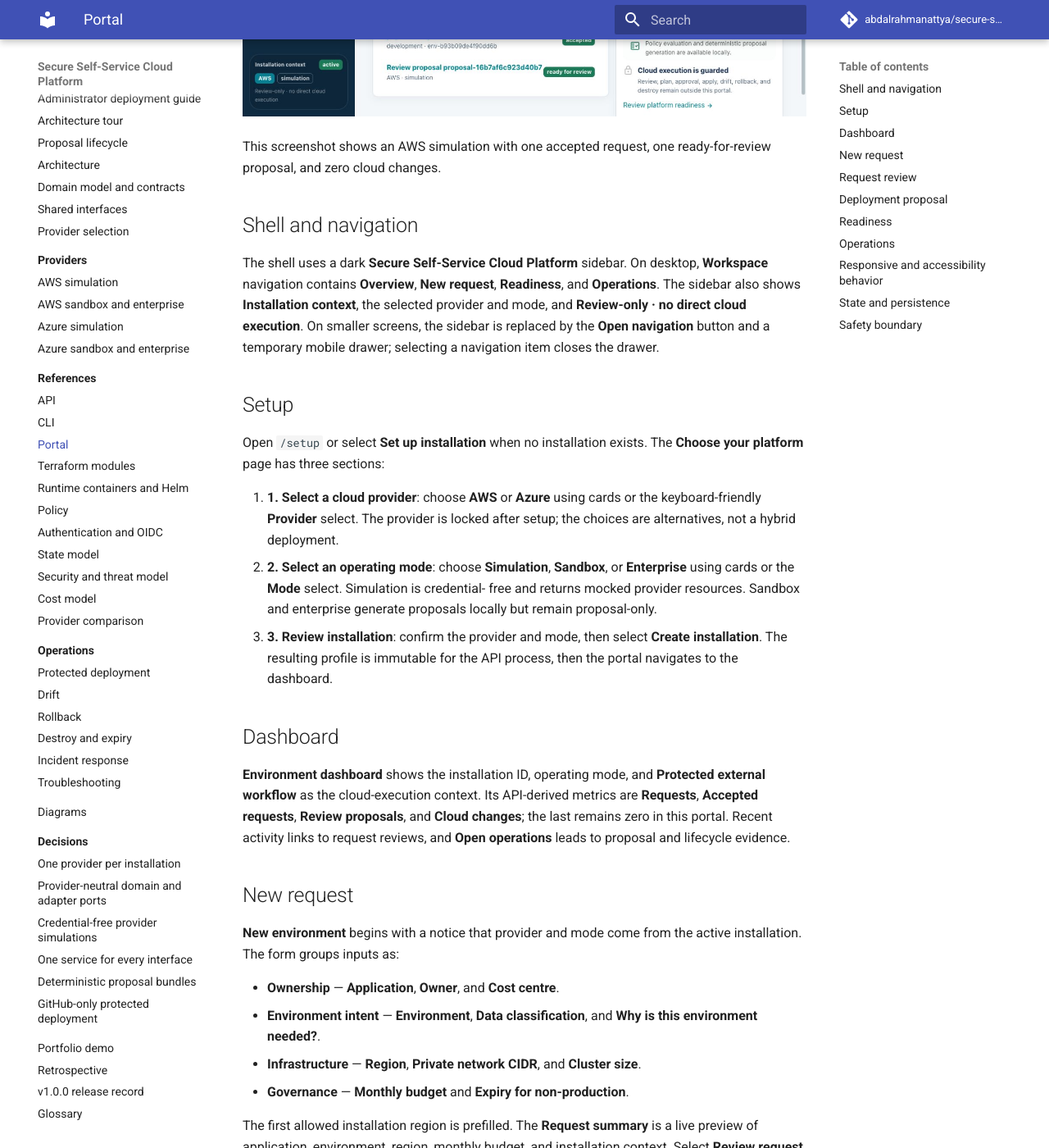
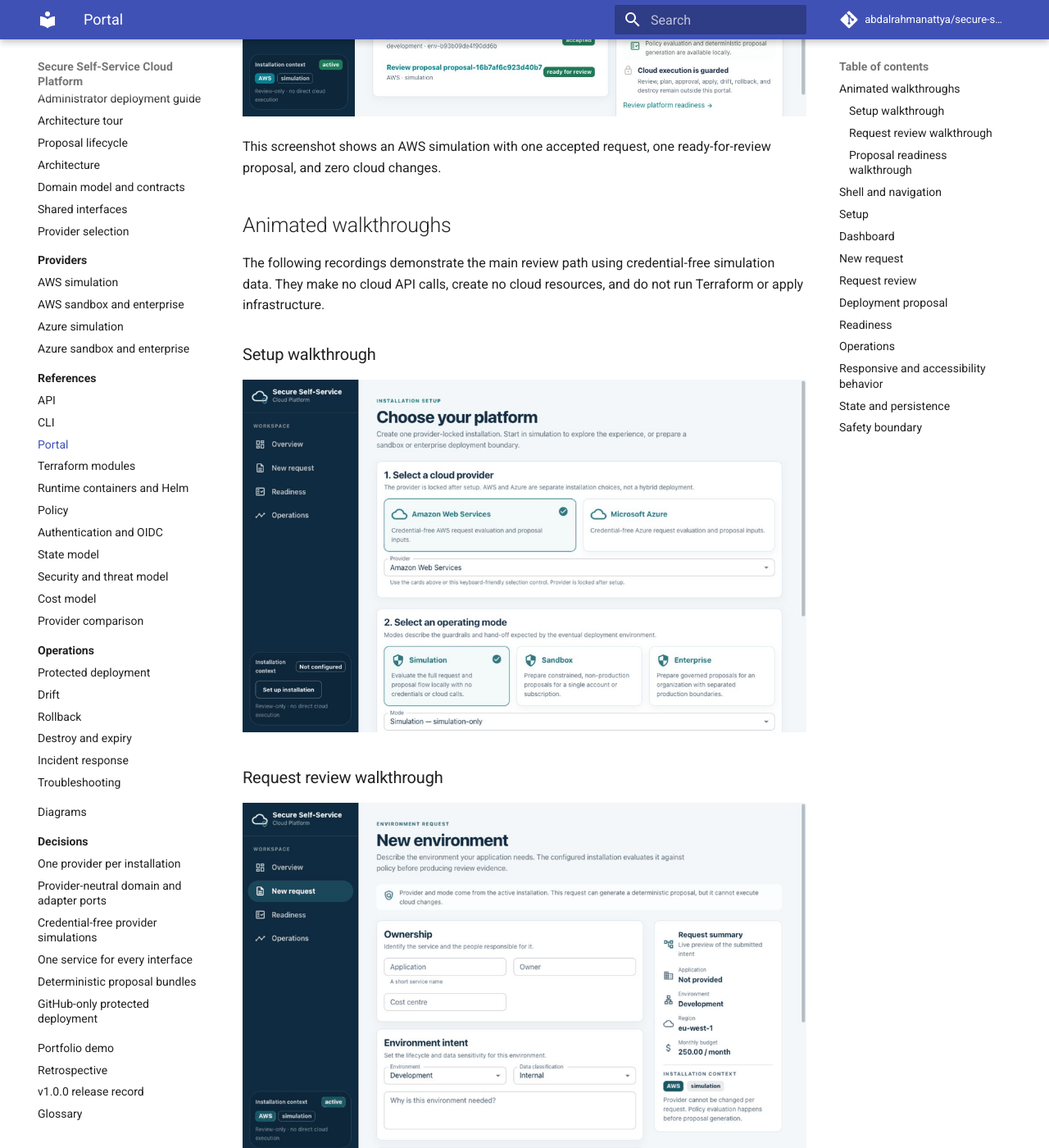
Before and after one commit to abdalrahmanattya/secure-self-service-cloud-platform, an MkDocs documentation site: the page built from docs/reference/portal.md, in a window 1280 px wide and 1400 px high, scrolled down 571 px. Shown: the whole window at 82% size. Built offline with MkDocs 1.6.1 and Material for MkDocs 9.7.7, drawn with Linux system fonts in a browser that asks for light colours; comment, search, counter and statistics services are not loaded; some of the changed text lies outside the part shown.

Commit message:
docs: add portal walkthroughs

```diff
--- a/docs/reference/portal.md
+++ b/docs/reference/portal.md
@@ -8,6 +8,24 @@
 
 This screenshot shows an AWS simulation with one accepted request, one
 ready-for-review proposal, and zero cloud changes.
+
+## Animated walkthroughs
+
+The following recordings demonstrate the main review path using credential-free
+simulation data. They make no cloud API calls, create no cloud resources, and
+do not run Terraform or apply infrastructure.
+
+### Setup walkthrough
+
+[![Portal setup walkthrough: choose AWS and simulation mode](../images/portal-setup.gif)](#setup)
+
+### Request review walkthrough
+
+[![Portal request review walkthrough: submit a request and inspect its policy decision](../images/portal-request-review.gif)](#request-review)
+
+### Proposal readiness walkthrough
+
+[![Portal proposal readiness walkthrough: inspect deterministic proposal evidence](../images/portal-proposal-readiness.gif)](#deployment-proposal)
 
 ## Shell and navigation
 
```
Also changed, not shown: CHANGELOG.md (+3 -0 lines), README.md (+15 -0 lines), docs/images/portal-proposal-readiness.gif (added), docs/images/portal-request-review.gif (added), docs/images/portal-setup.gif (added).
